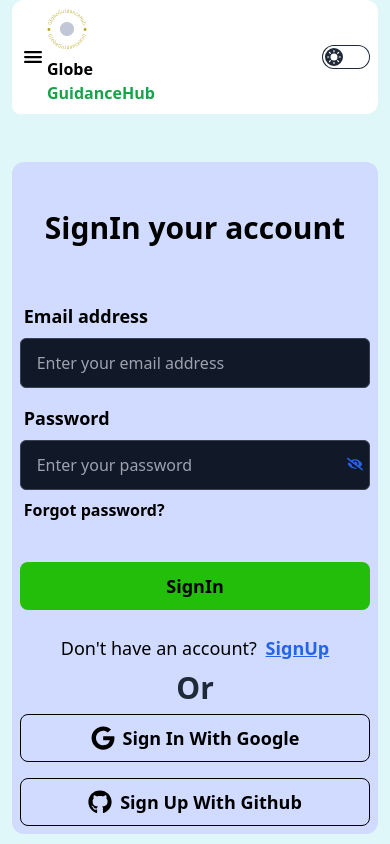
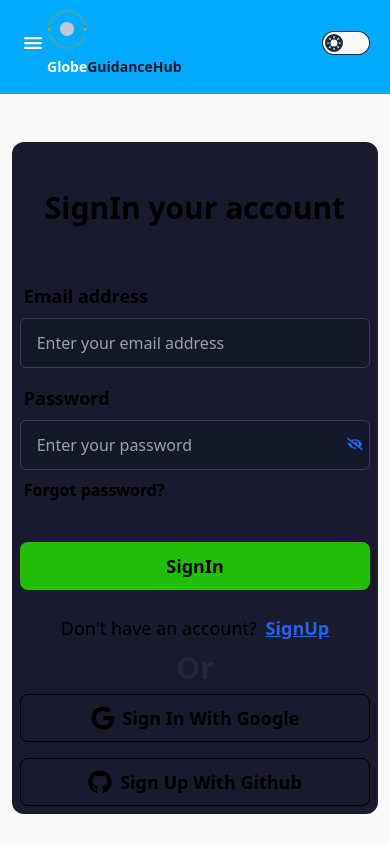
Before and after one commit to md-nasim-mondal/globeGuidanceHub-tourism-management-client, a React (Vite) app: page /signIn in a window 390 px wide. Shown: the top 844 px of the page. Built offline with nearby package versions, Linux system fonts and the light colour scheme; no server answers.

Commit message:
made custom configuration for light mode in tailwind css config and some config change for configuration. Changed navbar color for light mode

```diff
--- a/src/components/ThemeSwitcher/ThemeSwitcher.jsx
+++ b/src/components/ThemeSwitcher/ThemeSwitcher.jsx
@@ -1,70 +1,71 @@
-import { useState, useEffect } from 'react';
+import { useState, useEffect } from "react";
 
 const ThemeSwitcher = () => {
-  const [theme, setTheme] = useState('light');
+  const [theme, setTheme] = useState("light");
 
   // Toggle theme function
   const handleToggle = () => {
-    const newTheme = theme === 'light' ? 'dark' : 'light';
+    const newTheme = theme === "light" ? "dark" : "light";
     setTheme(newTheme);
-    if (newTheme === 'dark') {
-      document.documentElement.classList.add('dark');
+    if (newTheme === "dark") {
+      document.documentElement.classList.add("dark");
+      document.documentElement.setAttribute("data-theme", "dark"); // Set data-theme to dark
     } else {
-      document.documentElement.classList.remove('dark');
+      document.documentElement.classList.remove("dark");
+      document.documentElement.setAttribute("data-theme", "light"); // Set data-theme to light
     }
   };
 
   // Effect to read from localStorage and set the initial theme
   useEffect(() => {
-    const savedTheme = localStorage.getItem('theme') || 'light'; // Default to light if not found
+    const savedTheme = localStorage.getItem("theme") || "light"; // Default to light if not found
     setTheme(savedTheme);
-    document.documentElement.classList.toggle('dark', savedTheme === 'dark'); // Set dark class based on saved theme
+    document.documentElement.classList.toggle("dark", savedTheme === "dark"); // Set dark class based on saved theme
+    document.documentElement.setAttribute("data-theme", savedTheme); // Set data-theme attribute
   }, []);
 
   // Effect to save theme to localStorage
   useEffect(() => {
-    localStorage.setItem('theme', theme);
+    localStorage.setItem("theme", theme);
   }, [theme]);
 
   return (
-    <label className="cursor-pointer grid place-items-center">
+    <label className='cursor-pointer grid place-items-center'>
       <input
         onChange={handleToggle}
-        type="checkbox"
-        checked={theme === 'dark'} // Check if the current theme is dark
-        className="toggle theme-controller bg-base-content row-start-1 col-start-1 col-span-2"
+        type='checkbox'
+        checked={theme === "dark"} // Check if the current theme is dark
+        className='toggle theme-controller bg-base-content row-start-1 col-start-1 col-span-2'
       />
       {/* Sun icon */}
       <svg
-        className="col-start-1 row-start-1 stroke-base-100 fill-base-100"
-        xmlns="http://www.w3.org/2000/svg"
-        width="14"
-        height="14"
-        viewBox="0 0 24 24"
-        fill="none"
-        stroke="currentColor"
-        strokeWidth="2"
-        strokeLinecap="round"
-        strokeLinejoin="round"
-      >
-        <circle cx="12" cy="12" r="5" />
-        <path d="M12 1v2M12 21v2M4.2 4.2l1.4 1.4M18.4 18.4l1.4 1.4M1 12h2M21 12h2M4.2 19.8l1.4-1.4M18.4 5.6l1.4-1.4" />
+        className='col-start-1 row-start-1 stroke-base-100 fill-base-100'
+        xmlns='http://www.w3.org/2000/svg'
+        width='14'
+        height='14'
+        viewBox='0 0 24 24'
+        fill='none'
+        stroke='currentColor'
+        strokeWidth='2'
+        strokeLinecap='round'
+        strokeLinejoin='round'>
+        <circle cx='12' cy='12' r='5' />
+        <path d='M12 1v2M12 21v2M4.2 4.2l1.4 1.4M18.4 18.4l1.4 1.4M1 12h2M21 12h2M4.2 19.8l1.4-1.4M18.4 5.6l1.4-1.4' />
       </svg>
 
       {/* Moon icon */}
       <svg
-        className="col-start-2 row-start-1 stroke-base-100 fill-base-100"
-        xmlns="http://www.w3.org/2000/svg"
-        width="14"
-        height="14"
-        viewBox="0 0 24 24"
-        fill="none"
-        stroke="currentColor"
-        strokeWidth="2"
-        strokeLinecap="round"
-        strokeLinejoin="round"
-      >
-        <path d="M21 12.79A9 9 0 1 1 11.21 3 7 7 0 0 0 21 12.79z" />
+        className='col-start-2 row-start-1 stroke-base-100 fill-base-100'
+        xmlns='http://www.w3.org/2000/svg'
+        width='14'
+        height='14'
+        viewBox='0 0 24 24'
+        fill='none'
+        stroke='currentColor'
+        strokeWidth='2'
+        strokeLinecap='round'
+        strokeLinejoin='round'>
+        <path d='M21 12.79A9 9 0 1 1 11.21 3 7 7 0 0 0 21 12.79z' />
       </svg>
     </label>
   );
--- a/src/layouts/Root.jsx
+++ b/src/layouts/Root.jsx
@@ -4,9 +4,11 @@ import Footer from "../components/Shared/Footer/Footer";
 
 const Root = () => {
   return (
-        <div className="bg-[#E0F7FA] dark:bg-[#002B36] min-h-screen">
-            <div className="container w-[94%] md:w-full mx-auto">
-            <Navbar/>
+    <div className='bg-base-100 dark:bg-[#1a1a2e] min-h-screen'>
+      <div className="bg-primary">
+        <Navbar />
+      </div>
+      <div className='container w-[94%] md:w-full mx-auto'>
         <Outlet />
       </div>
       <Footer></Footer>
--- a/src/pages/Shared/Navbar/Navbar.jsx
+++ b/src/pages/Shared/Navbar/Navbar.jsx
@@ -6,7 +6,7 @@ import userDefaultPic from "../../../assets/images/user.png";
 import Swal from "sweetalert2";
 import "react-tooltip/dist/react-tooltip.css";
 import { Tooltip } from "react-tooltip";
-import logo from '../../../assets/logo22.svg'
+import logo from "../../../assets/logo22.svg";
 import ThemeSwitcher from "../../../components/ThemeSwitcher/ThemeSwitcher";
 
 const Navbar = () => {
@@ -39,29 +39,28 @@ const Navbar = () => {
       });
   };
 
+  const navLinkClasses = (isActive) =>
+    `${
+      !isActive
+        ? "xl:text-lg font-semibold  rounded-lg text-white"
+        : "xl:text-lg text-primary-content border-b-primary-content border-b-4 font-semibold"
+    }`;
+
   const navLinks = (
     <>
       <li>
         <NavLink
           onClick={() => setOpen(false)}
-          className={({ isActive }) =>
-            !isActive
-              ? "btn xl:text-lg font-semibold btn-outline bg-none border-none  rounded-lg text-black  mb-2  md:mr-2"
-              : "btn  btn-outline xl:text-lg border-x-0 border-t-0 text-[#23BE0A]  border-[#23BE0A] border-b-4 btn-ghost mb-2  md:mr-2"
-          }
-          to="/">
+          className={({ isActive }) => navLinkClasses(isActive)}
+          to='/'>
           Home
         </NavLink>
       </li>
       <li>
         <NavLink
           onClick={() => setOpen(false)}
-          className={({ isActive }) =>
-            !isActive
-              ? "btn xl:text-lg font-semibold btn-outline bg-none border-none  rounded-lg text-black  mb-2  md:mr-2"
-              : "btn  btn-outline xl:text-lg border-x-0 border-t-0 text-[#23BE0A]  border-[#23BE0A] border-b-4 btn-ghost mb-2  md:mr-2"
-          }
-          to="/allTouristsSpot">
+          className={({ isActive }) => navLinkClasses(isActive)}
+          to='/allTouristsSpot'>
           All Tourists Spot
         </NavLink>
       </li>
@@ -70,25 +69,25 @@ const Navbar = () => {
           <li>
             <NavLink
               onClick={() => setOpen(false)}
-              className={({ isActive }) =>
-                !isActive
-                  ? "btn xl:text-lg font-semibold btn-outline bg-none border-none  rounded-lg text-black  mb-2  md:mr-2"
-                  : "btn  btn-outline xl:text-lg border-x-0 border-t-0 text-[#23BE0A]  border-[#23BE0A] border-b-4 btn-ghost mb-2  md:mr-2"
-              }
-              to="/addTouristsSpot">
+              className={({ isActive }) => navLinkClasses(isActive)}
+              to='/addTouristsSpot'>
               Add Tourists Spot
             </NavLink>
           </li>
           <li>
             <NavLink
               onClick={() => setOpen(false)}
-              className={({ isActive }) =>
-                !isActive
-                  ? "btn xl:text-lg font-semibold btn-outline bg-none border-none  rounded-lg text-black  mb-2  md:mr-2"
-                  : "btn  btn-outline xl:text-lg border-x-0 border-t-0 text-[#23BE0A]  border-[#23BE0A] border-b-4 btn-ghost mb-2  md:mr-2"
-              }
-              to="/myList">
+              className={({ isActive }) => navLinkClasses(isActive)}
+              to='/myList'>
               My List
+            </NavLink>
+          </li>
+          <li>
+            <NavLink
+              onClick={() => setOpen(false)}
+              className={({ isActive }) => navLinkClasses(isActive)}
+              to='/contact'>
+              Contact Us
             </NavLink>
           </li>
           <li className={`${user ? "2xl:hidden" : "lg:hidden"}`}>
@@ -97,102 +96,93 @@ const Navbar = () => {
                 setOpen(false);
                 handleSignOut();
               }}
-              className="btn text-lg font-semibold rounded-lg text-red-400">
+              className='btn text-lg font-semibold rounded-lg text-red-400'>
               SignOut
             </button>
           </li>
         </>
       ) : (
         <>
-          <li className={`${user ? "2xl:hidden" : "lg:hidden"}`} >
+          <li>
+            <NavLink
+              onClick={() => setOpen(false)}
+              className={({ isActive }) => navLinkClasses(isActive)}
+              to='/contact'>
+              Contact Us
+            </NavLink>
+          </li>
+          <li className={`${user ? "2xl:hidden" : "lg:hidden"}`}>
             <NavLink
               onClick={() => setOpen(false)}
               className={({ isActive }) =>
                 !isActive
-                  ? "btn xl:text-lg font-semibold btn-outline bg-none border-none  rounded-lg text-black  mb-2  md:mr-2"
-                  : "btn  btn-outline xl:text-lg border-x-0 border-t-0 text-[#23BE0A]  border-[#23BE0A] border-b-4 btn-ghost mb-2  md:mr-2"
+                  ? "btn xl:text-lg font-semibold btn-outline bg-none border-none  rounded-lg text-white  mb-2  md:mr-2"
+                  : "btn  btn-outline xl:text-lg border-x-0 border-t-0 text-primary-content  border-primary-content border-b-4 mb-2  md:mr-2 font-semibold"
               }
               to={"/signIn"}>
-              <button>Sign In</button>
+              Sign In
             </NavLink>
           </li>
         </>
-
       )}
-      <li>
-        <NavLink
-          onClick={() => setOpen(false)}
-          className={({ isActive }) =>
-            !isActive
-              ? "btn xl:text-lg font-semibold btn-outline bg-none border-none  rounded-lg text-black  mb-2  md:mr-2"
-              : "btn  btn-outline xl:text-lg border-x-0 border-t-0 text-[#23BE0A]  border-[#23BE0A] border-b-4 btn-ghost mb-2  md:mr-2"
-          }
-          to="/contact">
-          Contact Us
-        </NavLink>
-      </li>
     </>
   );
   return (
-    <div className="navbar bg-base-100 dark:bg-white rounded-bl-lg rounded-xl">
-      <div className="navbar-start">
-        <div className="dropdown">
+    <div className='navbar bg-primary container w-[94%] md:w-full mx-auto rounded-b-lg items-center pb-4'>
+      <div className='navbar-start'>
+        <div className='dropdown'>
           <div
             tabIndex={0}
-            role="button"
+            role='button'
             onClick={() => setOpen(!open)}
-            className={`btn-ghost lg:hidden
-            ${user ? "2xl:hidden" : "lg:hidden"}
-                            `}>
+            className={`btn-ghost lg:hidden`}>
             {open ? (
-              <IoClose className="text-2xl text-black dark:text-primary-content" />
+              <IoClose className='text-2xl text-white dark:text-primary-content' />
             ) : (
-              <IoMenu className="text-2xl text-black dark:text-primary-content" />
+              <IoMenu className='text-2xl text-white dark:text-primary-content' />
             )}
           </div>
           <ul
             tabIndex={0}
             //  dropdown-content
-            className={`menu menu-sm
-                             absolute mt-5 z-[50] p-2 shadow
-             ${user ? "2xl:hidden" : "lg:hidden"}
-                            ${open ? "" : "hidden"}
-                             bg-base-100 dark:bg-lime-100 rounded-b-xl w-52`}>
+            className={`menu menu-sm absolute mt-5 z-[50] p-2 shadow lg:hidden ${
+              open ? "block" : "hidden"
+            } bg-base-100 dark:bg-lime-100 rounded-b-xl w-52`}>
             {navLinks}
           </ul>
         </div>
         <NavLink
           onClick={() => setOpen(false)}
-          className="animate__animated animate__backInRight btn-ghost md:text-2xl rounded-2xl xl:text-3xl flex gap-2 text-black items-center font-bold flex-wrap">
+          className='animate__animated animate__backInRight btn-ghost md:text-2xl rounded-2xl xl:text-3xl flex gap-2 text-white items-center font-bold flex-wrap'>
           <img
-            className="w-10 lg:w-12 xl:w-14"
+            className='w-10 lg:w-12 xl:w-14'
             src={logo}
-            alt="Logo Coming Soon"
+            alt='Logo Coming Soon'
           />
-          <p className="flex flex-wrap">
+          <p className='flex flex-wrap text-sm xl:text-xl'>
             Globe
-            <span className="text-green-600">GuidanceHub</span>
+            <span className='text-primary-content'>GuidanceHub</span>
           </p>
         </NavLink>
       </div>
       <div
         className={`animate__animated animate__backInUp navbar-center hidden lg:flex
         ${user ? "2xl:flex" : "lg:flex"}`}>
-        <ul className="menu menu-horizontal px-1">{navLinks}</ul>
+        <ul className='menu menu-horizontal space-x-1'>{navLinks}</ul>
       </div>
-      <div className="animate__animated animate__backInLeft navbar-end">
+      <div className='animate__animated animate__backInLeft navbar-end'>
         {user ? (
-          <div className="flex items-center">
+          <div className='flex items-center'>
             <div
-              data-tooltip-id="my-tooltip"
+              data-tooltip-id='my-tooltip'
               data-tooltip-content={displayName}>
               <div
                 tabIndex={0}
-                role="button"
-                className="btn btn-ghost btn-circle avatar">
-                <div className="w-12 rounded-full">
+                role='button'
+                className='btn btn-ghost btn-circle avatar'>
+                <div className='w-12 rounded-full'>
                   <img
-                    alt="Photo Coming Soon.."
+                    alt='Photo Coming Soon..'
                     src={photoURL || userDefaultPic}
                   />
                 </div>
@@ -204,7 +194,7 @@ const Navbar = () => {
                   setOpen(false);
                   handleSignOut();
                 }}
-                className="btn btn-sm md:btn-md ml-0.5 md:ml-4 text-lg font-semibold btn-outline bg-none border-solid border border-[#23BE0A] rounded-lg text-[#23BE0A]">
+                className='btn btn-sm md:btn-md ml-0.5 md:ml-4 text-lg font-semibold btn-outline border-solid border border-primary-content rounded-lg text-white hover:text-red-500'>
                 SignOut
               </button>
             </div>
@@ -218,29 +208,19 @@ const Navbar = () => {
               onClick={() => setOpen(false)}
               className={({ isActive }) =>
                 !isActive
-                  ? "btn btn-sm md:btn-md mr-0.5 md:mr-4 text-lg font-semibold btn-outline bg-none border-solid border border-[#23BE0A] rounded-lg text-[#23BE0A]"
-                  : "btn btn-sm md:btn-md btn-outline bg-[#23BE0A] border-none  btn-ghost mr-0.5 md:mr-4"
+                  ? "btn btn-sm md:btn-md mr-0.5 md:mr-4 text-lg font-semibold btn-outline  border border-primary-content rounded-lg text-white"
+                  : "btn btn-sm md:btn-md btn-outline bg-none border-4 border-primary-content mr-0.5 md:mr-4 text-primary-content font-semibold"
               }
               to={"/signIn"}>
-              <button>Sign In</button>
-            </NavLink>
-            <NavLink
-              onClick={() => setOpen(false)}
-              className={({ isActive }) =>
-                !isActive
-                  ? "btn p btn-sm md:btn-md text-lg font-semibold btn-outline bg-none border-solid border border-[#23BE0A] rounded-lg text-[#23BE0A]"
-                  : "btn btn-sm md:btn-md btn-outline bg-[#23BE0A] border-none btn-ghost"
-              }
-              to={"/signUp"}>
-              <button>Sign Up</button>
+              Sign In
             </NavLink>
           </div>
         )}
-        <div className="ml-2">
-        <ThemeSwitcher/>
+        <div className='ml-2'>
+          <ThemeSwitcher />
         </div>
       </div>
-      <Tooltip id="my-tooltip" place="left" />
+      <Tooltip id='my-tooltip' place='left' />
     </div>
   );
 };
--- a/tailwind.config.js
+++ b/tailwind.config.js
@@ -1,15 +1,24 @@
 /** @type {import('tailwindcss').Config} */
 export default {
-  content: [
-    "./index.html",
-    "./src/**/*.{js,ts,jsx,tsx}",
-  ],
+  content: ["./index.html", "./src/**/*.{js,ts,jsx,tsx}"],
   theme: {
     extend: {},
   },
   plugins: [require("daisyui")],
   daisyui: {
-    themes: ["light", "dark"],
+    themes: [
+      {
+        light: {
+          ...require("daisyui/src/theming/themes")["light"],
+          primary: "#00aaff",
+          "primary-content": "#1a1a2e",
+          secondary: "#28b463",
+          "secondary-content": "#555555",
+          "base-100": "#f9f9f9",
+          "base-200": "#ffffff",
+        },
+      },
+    ],
   },
-  darkMode: 'class'
-}
+  darkMode: "class",
+};
```
Lines whose indentation alone changed are shown as unchanged.
